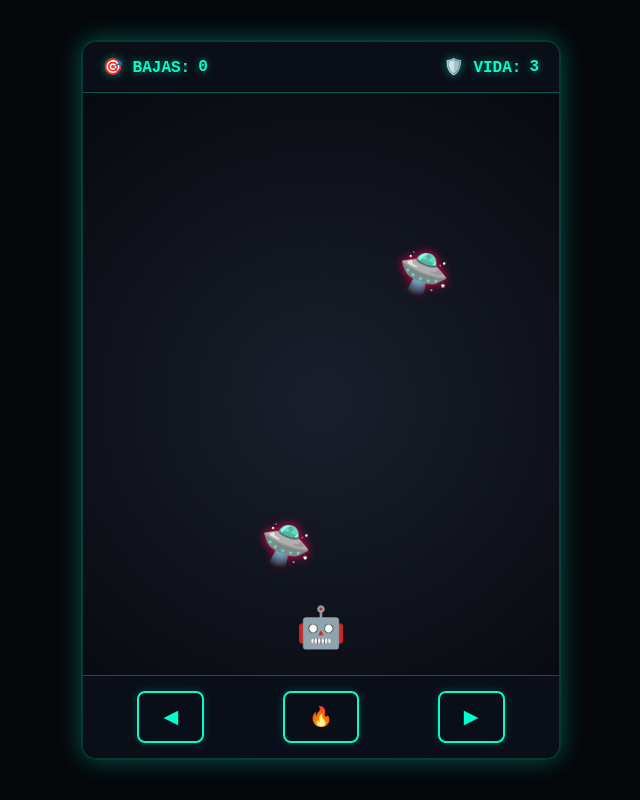
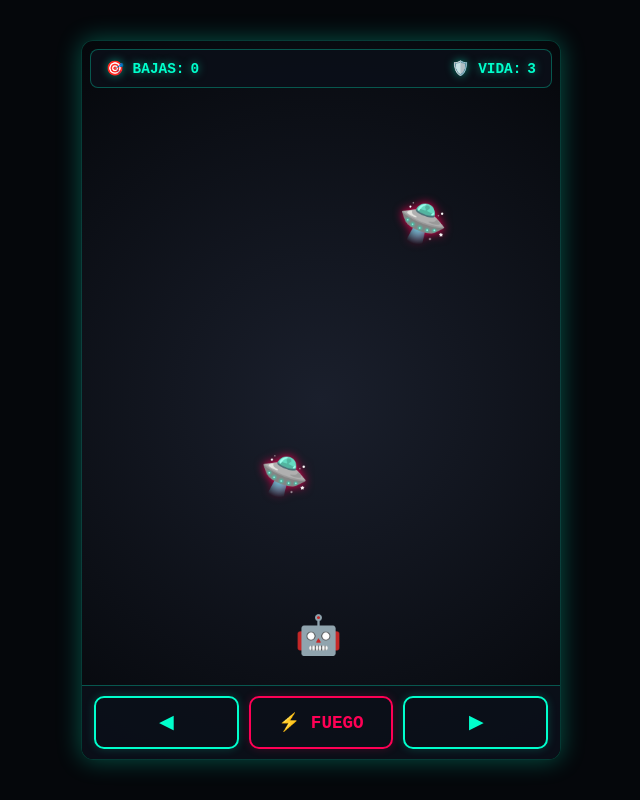
Before and after one commit to mi-aplicacion/juego, a plain HTML site: page index.html in a window 1280 px wide. Shown: the whole page, without its empty margins (319-959 px from the left). Drawn offline with Linux system fonts and the light colour scheme.

Commit message:
Add files via upload

```diff
--- a/index.html
+++ b/index.html
@@ -21,38 +21,43 @@
             justify-content: center;
             align-items: center;
             height: 100vh;
+            width: 100vw;
             overflow: hidden;
         }
 
         #game-container {
             position: relative;
-            width: 100vw;
-            height: 100vh;
+            width: 100%;
+            height: 100%;
             max-width: 480px;
-            max-height: 850px;
+            max-height: 100vh;
             background: radial-gradient(circle, #1a1f2c 0%, #05070b 100%);
-            box-shadow: 0 0 25px rgba(0, 255, 204, 0.3);
             display: flex;
             flex-direction: column;
             justify-content: space-between;
             overflow: hidden;
-            border: 2px solid rgba(0, 255, 204, 0.2);
+            border: 1px solid rgba(0, 255, 204, 0.2);
         }
 
         @media (min-width: 481px) {
             #game-container {
-                border-radius: 15px;
                 height: 90vh;
+                max-height: 850px;
+                border-radius: 12px;
+                box-shadow: 0 0 25px rgba(0, 255, 204, 0.3);
             }
         }
 
+        /* HUD Superior */
         #hud {
             display: flex;
             justify-content: space-between;
-            padding: 15px 20px;
-            background: rgba(11, 15, 25, 0.9);
-            border-bottom: 1px solid rgba(0, 255, 204, 0.3);
-            font-size: 1rem;
+            padding: 10px 15px;
+            background: rgba(11, 15, 25, 0.95);
+            border: 1px solid rgba(0, 255, 204, 0.3);
+            border-radius: 8px;
+            margin: 8px;
+            font-size: 0.9rem;
             font-weight: bold;
             z-index: 10;
         }
@@ -60,10 +65,11 @@
         .hud-item {
             display: flex;
             align-items: center;
-            gap: 8px;
+            gap: 6px;
             text-shadow: 0 0 8px rgba(0, 255, 204, 0.5);
         }
 
+        /* Canvas del juego */
         #gameCanvas {
             flex-grow: 1;
             display: block;
@@ -71,49 +77,69 @@
             height: 100%;
         }
 
+        /* Controles Inferiores estilizados igual a tu original */
         #controls {
             display: flex;
-            justify-content: space-around;
-            padding: 15px;
-            background: rgba(11, 15, 25, 0.9);
+            justify-content: space-between;
+            padding: 10px 12px;
+            background: rgba(11, 15, 25, 0.95);
             border-top: 1px solid rgba(0, 255, 204, 0.3);
+            gap: 10px;
             z-index: 10;
         }
 
         .control-btn {
+            flex: 1;
             background: transparent;
             border: 2px solid #00ffcc;
             color: #00ffcc;
-            padding: 12px 24px;
-            font-size: 1.2rem;
+            padding: 14px 0;
+            font-size: 1.1rem;
             font-family: inherit;
-            border-radius: 8px;
+            font-weight: bold;
+            border-radius: 10px;
             cursor: pointer;
             box-shadow: 0 0 10px rgba(0, 255, 204, 0.2);
             outline: none;
+            display: flex;
+            justify-content: center;
+            align-items: center;
+        }
+
+        #fireBtn {
+            border-color: #ff0055;
+            color: #ff0055;
+            box-shadow: 0 0 10px rgba(255, 0, 85, 0.2);
         }
 
         .control-btn:active {
             background: #00ffcc;
             color: #05070b;
-            box-shadow: 0 0 20px #00ffcc;
-            transform: scale(0.95);
+            transform: scale(0.96);
+        }
+
+        #fireBtn:active {
+            background: #ff0055;
+            color: #ffffff;
         }
     </style>
 </head>
 <body>
 
     <div id="game-container">
+        <!-- HUD / Marcadores -->
         <div id="hud">
             <div class="hud-item">🎯 BAJAS: <span id="score">0</span></div>
             <div class="hud-item">🛡️ VIDA: <span id="lives">3</span></div>
         </div>
 
+        <!-- Canvas -->
         <canvas id="gameCanvas"></canvas>
 
+        <!-- Controles -->
         <div id="controls">
             <button class="control-btn" id="leftBtn">◀</button>
-            <button class="control-btn" id="fireBtn">🔥</button>
+            <button class="control-btn" id="fireBtn">⚡ FUEGO</button>
             <button class="control-btn" id="rightBtn">▶</button>
         </div>
     </div>
@@ -130,14 +156,56 @@
         window.addEventListener('resize', resizeCanvas);
         resizeCanvas();
 
+        // --- SISTEMA DE AUDIO (Sintetizador Web Audio API) ---
+        const audioCtx = new (window.AudioContext || window.webkitAudioContext)();
+
+        function playSound(type) {
+            if (audioCtx.state === 'suspended') {
+                audioCtx.resume();
+            }
+            const osc = audioCtx.createOscillator();
+            const gain = audioCtx.createGain();
+            osc.connect(gain);
+            gain.connect(audioCtx.destination);
+
+            const now = audioCtx.currentTime;
+
+            if (type === 'laser') {
+                osc.type = 'sawtooth';
+                osc.frequency.setValueAtTime(600, now);
+                osc.frequency.exponentialRampToValueAtTime(100, now + 0.15);
+                gain.gain.setValueAtTime(0.15, now);
+                gain.gain.linearRampToValueAtTime(0.01, now + 0.15);
+                osc.start(now);
+                osc.stop(now + 0.15);
+            } else if (type === 'explosion') {
+                osc.type = 'square';
+                osc.frequency.setValueAtTime(120, now);
+                osc.frequency.linearRampToValueAtTime(30, now + 0.25);
+                gain.gain.setValueAtTime(0.2, now);
+                gain.gain.linearRampToValueAtTime(0.01, now + 0.25);
+                osc.start(now);
+                osc.stop(now + 0.25);
+            } else if (type === 'hit') {
+                osc.type = 'triangle';
+                osc.frequency.setValueAtTime(200, now);
+                osc.frequency.exponentialRampToValueAtTime(50, now + 0.3);
+                gain.gain.setValueAtTime(0.3, now);
+                gain.gain.linearRampToValueAtTime(0.01, now + 0.3);
+                osc.start(now);
+                osc.stop(now + 0.3);
+            }
+        }
+
+        // Variables del juego
         let score = 0;
         let lives = 3;
 
         let player = {
             x: canvas.width / 2 - 25,
             y: canvas.height - 70,
-            width: 50,
-            height: 50,
+            width: 45,
+            height: 45,
             speed: 6
         };
 
@@ -147,27 +215,35 @@
         let movingLeft = false;
         let movingRight = false;
 
-        // Controles táctiles y de mouse/teclado
-        document.getElementById("leftBtn").addEventListener("mousedown", () => movingLeft = true);
-        document.getElementById("leftBtn").addEventListener("mouseup", () => movingLeft = false);
-        document.getElementById("leftBtn").addEventListener("touchstart", (e) => { e.preventDefault(); movingLeft = true; });
-        document.getElementById("leftBtn").addEventListener("touchend", () => movingLeft = false);
+        // Eventos táctiles y de mouse para controles inferiores
+        const leftBtn = document.getElementById("leftBtn");
+        const rightBtn = document.getElementById("rightBtn");
+        const fireBtn = document.getElementById("fireBtn");
 
-        document.getElementById("rightBtn").addEventListener("mousedown", () => movingRight = true);
-        document.getElementById("rightBtn").addEventListener("mouseup", () => movingRight = false);
-        document.getElementById("rightBtn").addEventListener("touchstart", (e) => { e.preventDefault(); movingRight = true; });
-        document.getElementById("rightBtn").addEventListener("touchend", () => movingRight = false);
+        leftBtn.addEventListener("mousedown", () => movingLeft = true);
+        leftBtn.addEventListener("mouseup", () => movingLeft = false);
+        leftBtn.addEventListener("touchstart", (e) => { e.preventDefault(); movingLeft = true; });
+        leftBtn.addEventListener("touchend", () => movingLeft = false);
 
-        document.getElementById("fireBtn").addEventListener("click", () => {
-            bullets.push({ x: player.x + player.width / 2 - 4, y: player.y, width: 8, height: 16, speed: 8 });
-        });
+        rightBtn.addEventListener("mousedown", () => movingRight = true);
+        rightBtn.addEventListener("mouseup", () => movingRight = false);
+        rightBtn.addEventListener("touchstart", (e) => { e.preventDefault(); movingRight = true; });
+        rightBtn.addEventListener("touchend", () => movingRight = false);
 
-        // Soporte para teclado en PC (Flechas o A/D)
+        function disparar() {
+            bullets.push({ x: player.x + player.width / 2 - 3, y: player.y, width: 6, height: 14, speed: 9 });
+            playSound('laser');
+        }
+
+        fireBtn.addEventListener("click", disparar);
+        fireBtn.addEventListener("touchstart", (e) => { e.preventDefault(); disparar(); });
+
+        // Soporte de teclado para PC
         window.addEventListener("keydown", (e) => {
             if (e.key === "ArrowLeft" || e.key === "a") movingLeft = true;
             if (e.key === "ArrowRight" || e.key === "d") movingRight = true;
             if (e.key === " " || e.key === "ArrowUp") {
-                bullets.push({ x: player.x + player.width / 2 - 4, y: player.y, width: 8, height: 16, speed: 8 });
+                if (!e.repeat) disparar();
             }
         });
         window.addEventListener("keyup", (e) => {
@@ -180,29 +256,33 @@
             enemies.push({
                 x: Math.random() * (canvas.width - 45),
                 y: -50,
-                width: 45,
-                height: 45,
-                speed: 2.5
+                width: 42,
+                height: 42,
+                speed: 2.2
             });
-        }, 1800);
+        }, 1900);
 
         function update() {
-            if (movingLeft && player.x > 0) player.x -= player.speed;
-            if (movingRight && player.x < canvas.width - player.width) player.x += player.speed;
+            // Actualizar posición jugador dentro de los límites
+            player.x = Math.max(0, Math.min(canvas.width - player.width, player.x + (movingRight ? player.speed : 0) - (movingLeft ? player.speed : 0)));
 
+            // Actualizar balas
             bullets.forEach((b, index) => {
                 b.y -= b.speed;
                 if (b.y < 0) bullets.splice(index, 1);
             });
 
+            // Actualizar enemigos
             enemies.forEach((e, index) => {
                 e.y += e.speed;
+                // Si el enemigo pasa la pantalla
                 if (e.y > canvas.height) {
                     enemies.splice(index, 1);
                     lives--;
                     document.getElementById("lives").innerText = lives;
+                    playSound('hit');
                     if (lives <= 0) {
-                        alert("¡Juego terminado! Puntuación: " + score);
+                        alert("¡Juego terminado! Puntuación final: " + score);
                         score = 0;
                         lives = 3;
                         document.getElementById("score").innerText = score;
@@ -210,12 +290,14 @@
                     }
                 }
 
+                // Colisión Bala - Enemigo
                 bullets.forEach((b, bIndex) => {
                     if (b.x < e.x + e.width && b.x + b.width > e.x && b.y < e.y + e.height && b.y + b.height > e.y) {
                         enemies.splice(index, 1);
                         bullets.splice(bIndex, 1);
                         score++;
                         document.getElementById("score").innerText = score;
+                        playSound('explosion');
                     }
                 });
             });
@@ -224,13 +306,13 @@
         function draw() {
             ctx.clearRect(0, 0, canvas.width, canvas.height);
 
-            // Dibujar Robot (Jugador) estilo emoji/icono brillante
-            ctx.font = "40px sans-serif";
+            // Dibujar jugador (Robot)
+            ctx.font = "38px sans-serif";
             ctx.textAlign = "center";
             ctx.textBaseline = "middle";
             ctx.fillText("🤖", player.x + player.width / 2, player.y + player.height / 2);
 
-            // Dibujar Balas (Láseres)
+            // Dibujar Láseres
             ctx.fillStyle = "#ff0055";
             ctx.shadowBlur = 10;
             ctx.shadowColor = "#ff0055";
```
